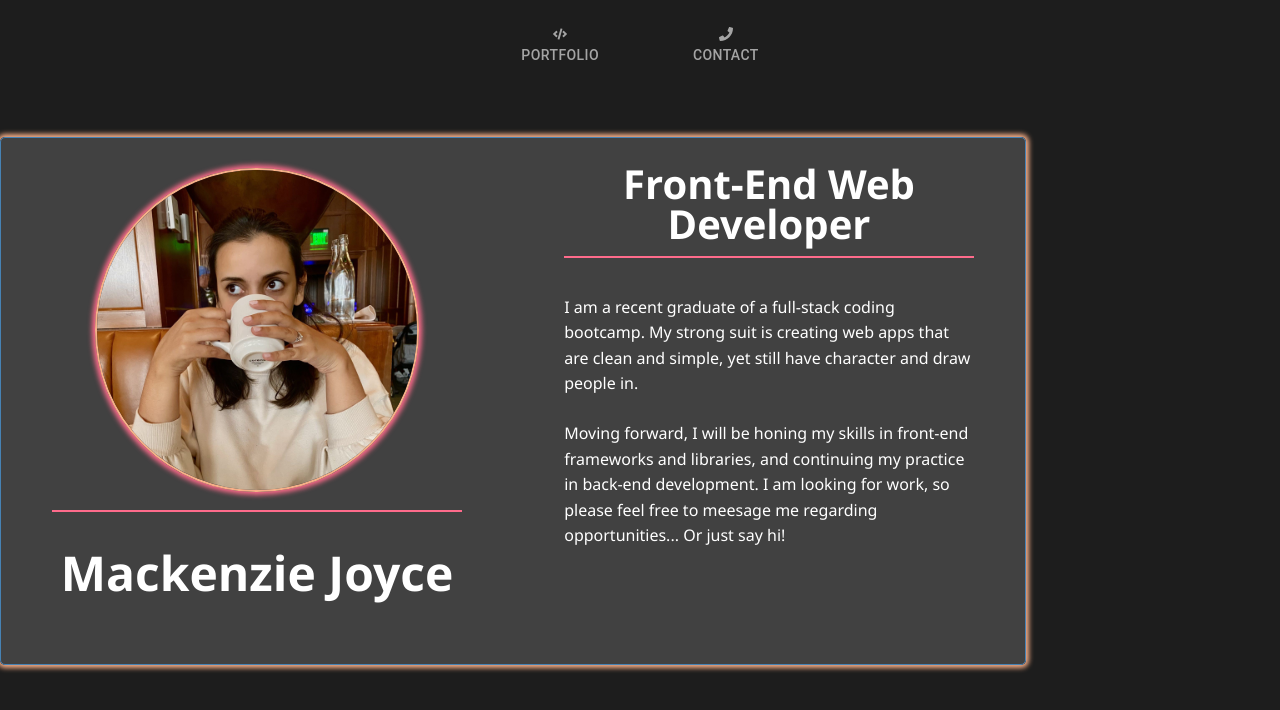
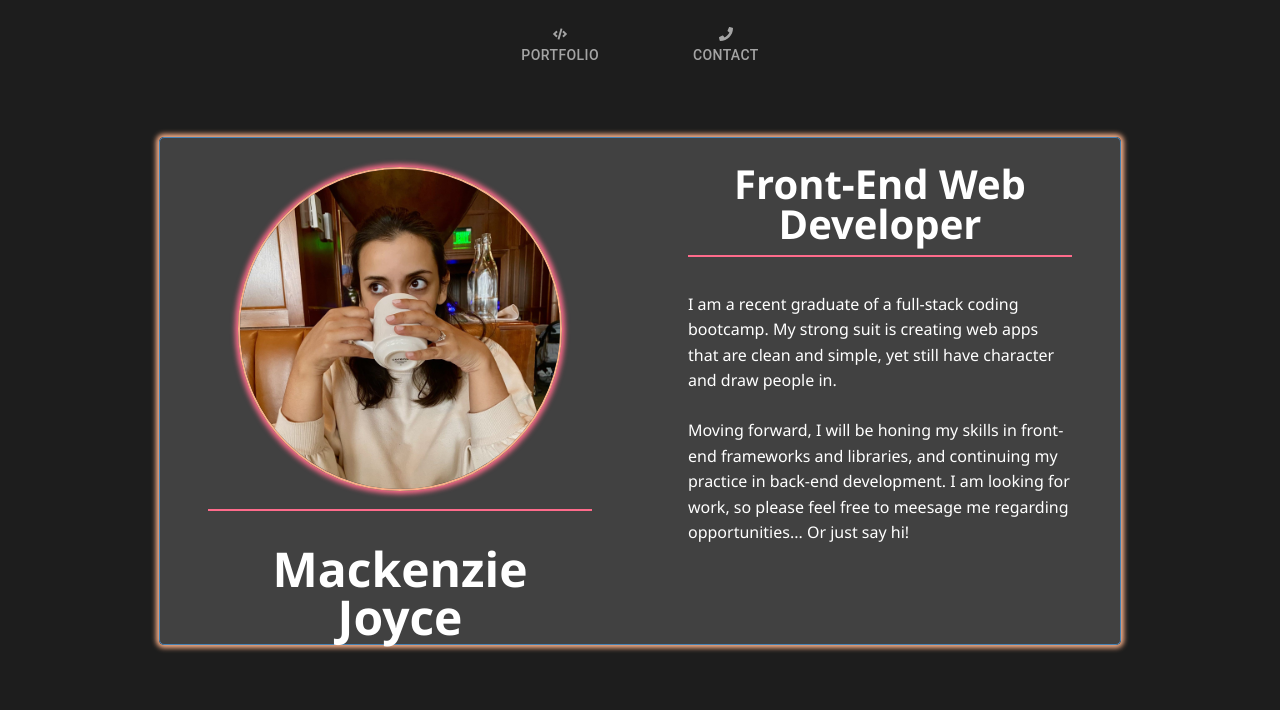
Before and after one commit to MackenzieJoyce/Portfolio, a React (Create React App) app: page / in a window 1280 px wide. Shown: the top 710 px of the page. Built offline with nearby package versions, Linux system fonts and the light colour scheme.

Commit message:
added class to div wrapping around ALL page components so that the content will be centered.

```diff
--- a/src/App.js
+++ b/src/App.js
@@ -12,7 +12,7 @@ import projects from './components/pages/compPlugins/projects';
 
 const App = () => {
   return (
-    <div>
+    <div className='wrapAll'>
       {/* <PortfolioContainer /> */}
       {/* <NavTabs /> */}
       <Router>
--- a/src/index.css
+++ b/src/index.css
@@ -16,9 +16,10 @@ body {
   color: var(--light);
 }
 
-#root {
+.wrapAll {
   display: flex;
-  justify-content: center;
+  flex-direction: column;
+  align-items: center;
 }
 
 header {
@@ -99,8 +100,8 @@ img {
 }
 
 .contentEntire {
-  width: 80%;
-  min-height: 500px;
+  width: 75%;
+  min-height: 480px;
   margin-top: 2%;
   padding-top: 2%;
   background: var(--middle);
```
